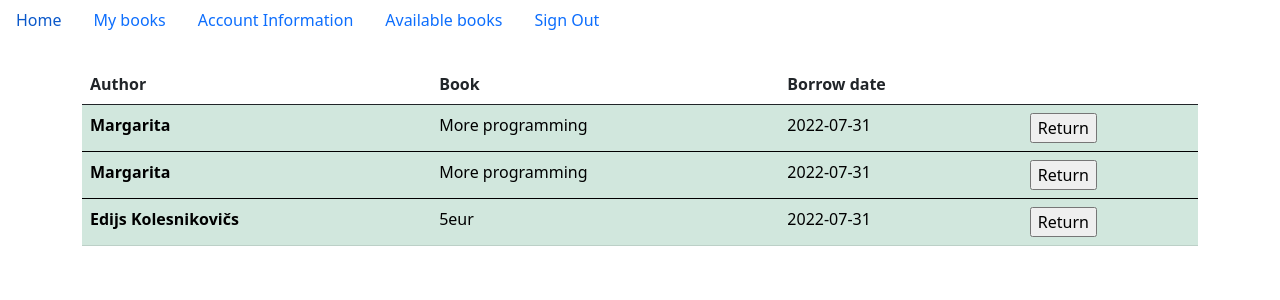
After one commit to Edijus/RenkuosiProgramuoti, a Flask app: page /my_books in a window 1280 px wide. The commit adds this page. Shown: the top 300 px of the page. Run offline with Flask 2, Linux system fonts and the light colour scheme; a user stored in the database is signed in; data comes from the database, SQL or seed files in the repository; both versions use the stored data as it was after the commit; some libraries are stand-ins or nearby versions.

Commit message:
Python Flask exam
Baigta realizuoti "Available books"
Realizuotas "My books"

```diff
--- a/Flask_Exam/main.py
+++ b/Flask_Exam/main.py
@@ -45,7 +45,7 @@ from flask_admin import Admin
 from flask_admin.contrib.sqla import ModelView
 from flask_bcrypt import Bcrypt
 from flask_login import AnonymousUserMixin, LoginManager, login_user, current_user, login_required, UserMixin, logout_user
-from flask_sqlalchemy import SQLAlchemy, get_debug_queries
+from flask_sqlalchemy import SQLAlchemy
 from datetime import datetime
 import forms
 
@@ -128,12 +128,6 @@ class User(db.Model, UserMixin):
     is_admin = db.Column(db.Boolean, nullable=False, default=False)
 
 
-class MyTable(db.Model):
-    __tablename__ = 'my_table'
-    id = db.Column(db.Integer, primary_key=True)
-    my_column = db.Column(db.String(100), nullable=False)
-
-
 db.create_all()
 
 
@@ -144,7 +138,6 @@ class MyModelView(ModelView):
 
 
 admin.add_view(MyModelView(User, db.session))
-admin.add_view(MyModelView(MyTable, db.session))
 admin.add_view(MyModelView(Book, db.session))
 admin.add_view(MyModelView(Author, db.session))
 admin.add_view(MyModelView(BorrowedBook, db.session))
@@ -153,24 +146,6 @@ admin.add_view(MyModelView(BorrowedBook, db.session))
 @app.route('/')
 def home():
     return render_template('home.html')
-
-
-@app.route('/add_form', methods=['GET', 'POST'])
-def add_form():
-    form = forms.AddForm()
-    if form.validate_on_submit():
-        my_table = MyTable(my_column=form.my_column.data)
-        db.session.add(my_table)
-        db.session.commit()
-        return render_template('success.html')
-    return render_template('add_form.html', form=form)
-
-
-@app.route('/show')
-@login_required
-def show():
-    data = MyTable.query
-    return render_template('show.html', data=data)
 
 
 @app.route('/sign_up', methods=['GET', 'POST'])
@@ -241,7 +216,6 @@ def available_books():
 
     if request.method == 'POST':
         borrowed_book_id = request.form['btn_identifier']
-        print(borrowed_book_id)
 
         borrowed_book = BorrowedBook(
             book_id=borrowed_book_id,
@@ -252,7 +226,31 @@ def available_books():
         db.session.commit()
 
     data = f.all()
-    return render_template('show.html', data=data)
+    return render_template('available_books.html', data=data)
+
+
+@app.route('/my_books', methods=['GET', 'POST'])
+@login_required
+def my_books():
+    q = db.session.query(Book.name.label("book_name"), Author.name.label("author_name"),
+                         BorrowedBook.id.label("borrowed_book_id"),
+                         BorrowedBook.borrow_time.label("borrow_time"))\
+        .join(Author, Author.id == Book.author_id) \
+        .join(BorrowedBook, BorrowedBook.book_id == Book.id)
+    e = q.filter(BorrowedBook.return_time.is_(None))
+    f = e.filter(BorrowedBook.user_id == current_user.id)
+    g = f.order_by(BorrowedBook.borrow_time, Book.id, Author.id)
+
+    if request.method == 'POST':
+        borrowed_book_id = request.form['btn_identifier']
+
+        borrowed_book = db.session.query(BorrowedBook).filter(BorrowedBook.id == borrowed_book_id).first();
+        borrowed_book.return_time = datetime.date(datetime.now())
+        # db.session.update(borrowed_book)
+        db.session.commit()
+
+    data = g.all()
+    return render_template('my_books.html', data=data)
 
 
 @app.route('/sign_out')
--- a/Flask_Exam/templates/base.html
+++ b/Flask_Exam/templates/base.html
@@ -16,12 +16,9 @@
     <li class="nav-item">
         <a class="nav-link active" aria-current="page" href="{{ url_for('home') }}">Home</a>
     </li>
-    <li class="nav-item">
-        <a class="nav-link" href="{{ url_for('show') }}">Show</a>
-    </li>
     {% if current_user.is_authenticated %}
     <li class="nav-item">
-        <a class="nav-link" href="{{ url_for('add_form') }}">Add</a>
+        <a class="nav-link" href="{{ url_for('my_books') }}">My books</a>
     </li>
     <li class="nav-item">
         <a class="nav-link" href="{{ url_for('update_account_information') }}">Account Information</a>
--- /dev/null
+++ b/Flask_Exam/templates/my_books.html
@@ -0,0 +1,26 @@
+{% extends 'base.html' %}
+{% block content %}
+<table class="table">
+    <thead>
+    <tr>
+        <th scope="col">Author</th>
+        <th scope="col">Book</th>
+        <th scope="col">Borrow date</th>
+        <th scope="col"></th>
+    </tr>
+    </thead>
+        {% for row in data %}
+        <tbody>
+        <tr class="table-success">
+            <form method="POST" action="">
+                <th scope="row">{{ row.author_name }}</th>
+                <td>{{ row.book_name }}</td>
+                <td>{{ row.borrow_time }}</td>
+                <input type="hidden" name="btn_identifier" value="{{ row.borrowed_book_id }}" />
+                <td><input type="submit" name="return_book" value="Return"></td>
+            </form>
+        </tr>
+        {% endfor %}
+        </tbody>
+</table>
+{% endblock %}
```
Also changed, not shown: Flask_Exam/data.sqlite, Flask_Exam/templates/available_books.html (renamed from Flask_Exam/templates/show.html).
